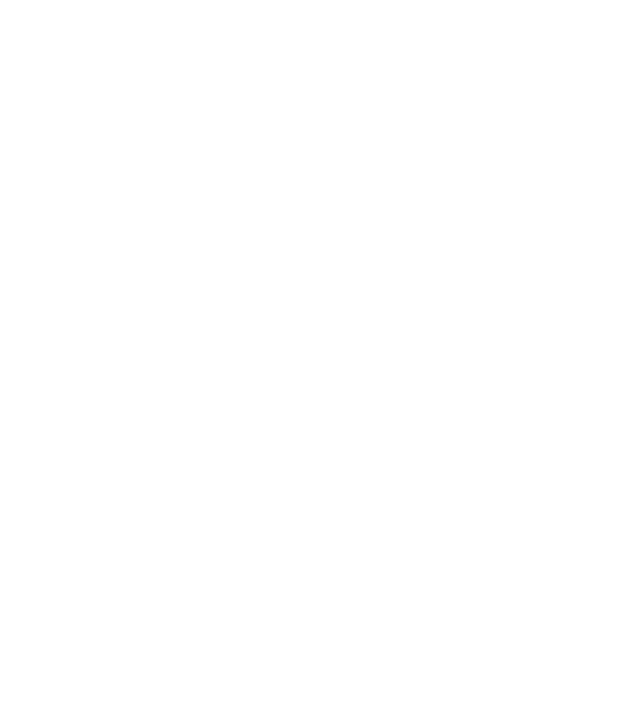
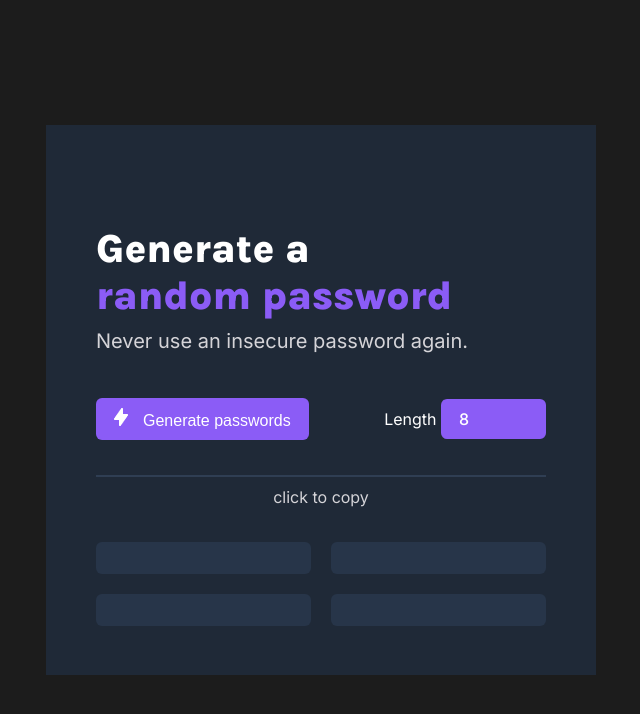
Before and after one commit to claudiotessa/PasswordGenerator, a plain HTML site: page index.html in a window 1280 px wide. Shown: the whole page, without its empty margins (319-959 px from the left). Drawn offline with Linux system fonts and the light colour scheme.

Commit message:
Version 1

```diff
--- a/app.js
+++ b/app.js
@@ -0,0 +1,23 @@
+const WORDS = `abcdefghijklmnopqrstuvwxyzABCDEFGHIJKLMNOPQRSTUVWXYZ1234567890`;
+const SPECIAL = `@%+\\/'!#$^?:.(){}[]~`;
+
+let lengthEl = document.getElementById("length");
+
+function generate() {
+    let length = lengthEl.value;
+
+    for (let i = 0; i < 4; i++) {
+        let textField = document.getElementById("textbox" + i);
+        let password = "";
+        for (let j = 0; j < length; j++) {
+            let index = Math.floor(Math.random() * (WORDS + SPECIAL).length);
+            password += (WORDS + SPECIAL)[index];
+        }
+        textField.value = password;
+    }
+}
+function copy(index) {
+    let text = document.getElementById("textbox" + index).value;
+    navigator.clipboard.writeText(text);
+    alert("Copied: " + text);
+}
--- a/index.html
+++ b/index.html
@@ -5,6 +5,49 @@
         <meta http-equiv="X-UA-Compatible" content="IE=edge" />
         <meta name="viewport" content="width=device-width, initial-scale=1.0" />
         <title>Password Generator</title>
+
+        <!-- Google Fonts -->
+        <link rel="preconnect" href="https://fonts.googleapis.com" />
+        <link rel="preconnect" href="https://fonts.gstatic.com" crossorigin />
+        <link
+            href="https://fonts.googleapis.com/css2?family=Inter:wght@400;500&family=Karla:wght@800&display=swap"
+            rel="stylesheet"
+        />
+
+        <link rel="stylesheet" href="style.css" />
     </head>
-    <body></body>
+    <body>
+        <div class="container">
+            <h1>
+                Generate a
+                <p>random password</p>
+            </h1>
+            <p id="subtitle">Never use an insecure password again.</p>
+            <div id="inputs">
+                <button onclick="generate()">
+                    <img src="images/icon.png" />Generate passwords
+                </button>
+                <div>
+                    Length
+                    <input
+                        type="number"
+                        min="8"
+                        max="16"
+                        value="8"
+                        id="length"
+                    />
+                </div>
+            </div>
+            <hr />
+            <p id="hint">click to copy</p>
+            <div id="outputs">
+                <input type="text" readonly id="textbox0" onclick="copy(0)" />
+                <input type="text" readonly id="textbox1" onclick="copy(1)" />
+                <input type="text" readonly id="textbox2" onclick="copy(2)" />
+                <input type="text" readonly id="textbox3" onclick="copy(3)" />
+            </div>
+        </div>
+
+        <script src="app.js"></script>
+    </body>
 </html>
--- a/style.scss
+++ b/style.scss
@@ -0,0 +1,112 @@
+$primary: #8b5cf6;
+
+* {
+    margin: 0;
+    padding: 0;
+    box-sizing: border-box;
+}
+
+body {
+    background-color: #1c1c1c;
+    width: 100vw;
+    height: 100vh;
+    display: flex;
+    justify-content: center;
+    align-items: center;
+    .container {
+        width: 550px;
+        height: 550px;
+        background-color: #1f2937;
+        padding: 50px;
+
+        #inputs {
+            display: flex;
+            justify-content: space-between;
+            align-items: center;
+            div {
+                font-size: 16px;
+                color: white;
+                font-family: "Inter", sans-serif;
+                font-weight: 400;
+            }
+            #length {
+                padding: 10px 18px;
+                border: none;
+                border-radius: 6px;
+                font-family: "Inter", sans-serif;
+                font-weight: 500;
+                background-color: $primary;
+                font-size: 16px;
+                color: white;
+                outline: none;
+            }
+        }
+
+        #outputs {
+            display: grid;
+            grid-template-columns: 1fr 1fr;
+            grid-template-rows: 1fr 1fr;
+            gap: 20px;
+            margin-top: 35px;
+            input {
+                text-align: center;
+                outline: none;
+                border: none;
+                padding: 8px;
+                border-radius: 6px;
+                font-family: "Inter", sans-serif;
+                font-weight: 500;
+                color: $primary;
+                background-color: #273549;
+                cursor: pointer;
+            }
+        }
+        #hint {
+            font-family: "Inter", sans-serif;
+            font-weight: 400;
+            font-size: 16px;
+            color: #d5d4d8;
+            text-align: center;
+            margin-top: 10px;
+        }
+    }
+    h1 {
+        margin-top: 50px;
+        font-family: "Karla", sans-serif;
+        color: white;
+        font-size: 40px;
+        p {
+            color: $primary;
+        }
+    }
+    #subtitle {
+        color: #d5d4d8;
+        font-size: 20px;
+        font-family: "Inter", sans-serif;
+        font-weight: 400;
+        margin: 10px 0;
+    }
+    button {
+        margin: 35px 0;
+        font-weight: 500;
+        background-color: $primary;
+        padding: 10px 18px;
+        border: none;
+        font-size: 16px;
+        color: white;
+        border-radius: 6px;
+        cursor: pointer;
+        transition: 0.5s;
+        &:hover {
+            transform: translateY(-10px);
+        }
+        img {
+            margin-right: 15px;
+        }
+    }
+    hr {
+        height: 2px;
+        border: none;
+        background-color: #2f3e53;
+    }
+}
```
Also changed, not shown: images/Icon.png (added), style.css (added), 1 other file.
